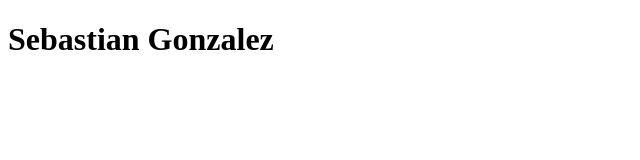
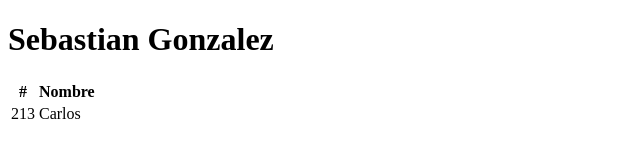
Before and after one commit to SebastianGT2003/Desarrollo_web, a plain HTML site: page index.html in a window 1280 px wide. Shown: the whole page, without its empty margins (0-640 px from the left). Drawn offline with Linux system fonts and the light colour scheme.

Commit message:
Creacion de tabla con numero y nombre

```diff
--- a/index.html
+++ b/index.html
@@ -7,5 +7,15 @@
 </head>
 <body>
     <h1>Sebastian Gonzalez</h1>
+    <table>
+        <thead>
+            <th>#</th>
+            <th>Nombre</th>
+        </thead>
+        <tr>
+            <td>213</td>
+            <td>Carlos</td>
+        </tr>
+    </table>
 </body>
 </html>
```
